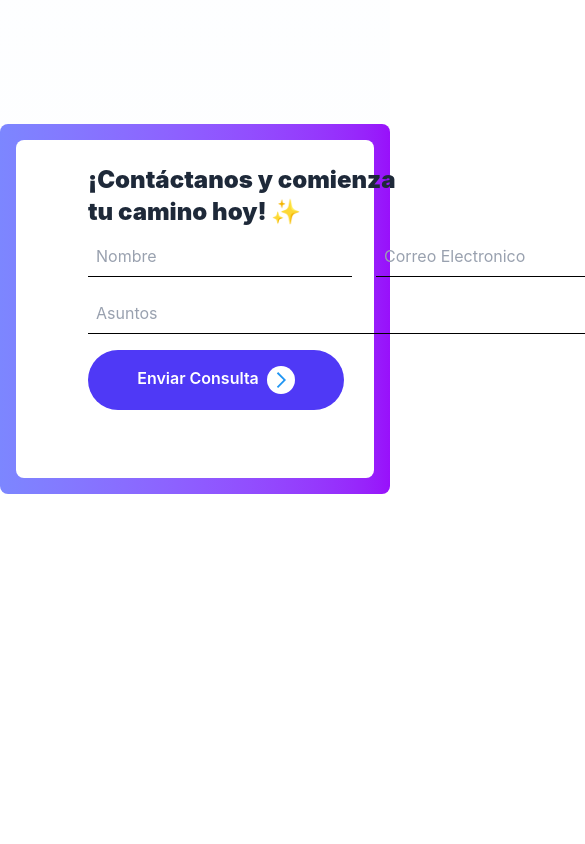
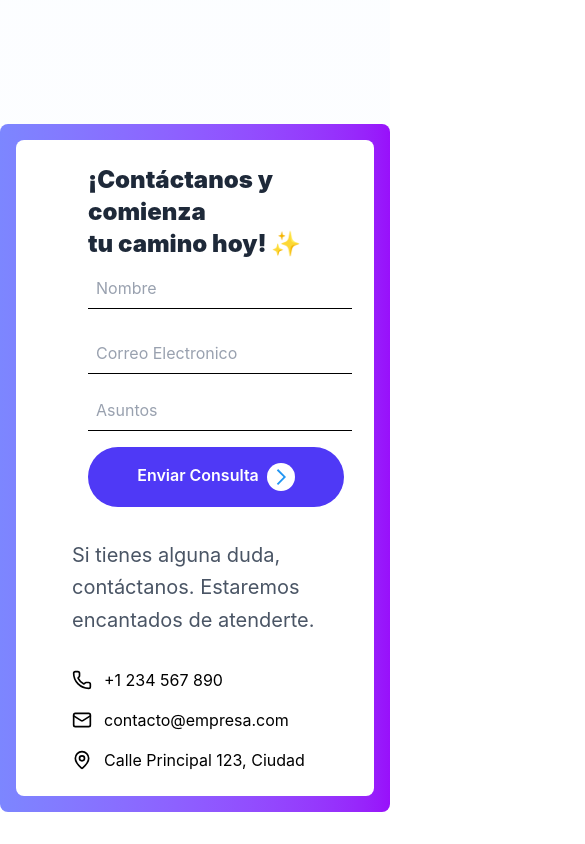
Before and after one commit to EngelFreites/official-english-web, a React (Vite) app: page / in a window 390 px wide. Shown: the part 3482-4326 px from the top of the page, 585 px wide, since content can reach past the window. Before the commit the page ends 4008 px from the top, so only its background shows below. Built offline with nearby package versions, Linux system fonts and the light colour scheme.

Commit message:
fix(email): change structure of email box in the diferents width

```diff
--- a/src/component/Email/Email.jsx
+++ b/src/component/Email/Email.jsx
@@ -57,8 +57,8 @@ export default function Email() {
 
   return (
     <div className="max-w-5xl mx-auto p-4 mb-8 bg-gradient-to-r from-indigo-400 to-purple-600 rounded-lg">
-      <div className="bg-white p-6 rounded-lg">
-        <div className="flex">
+      <div className="bg-white p-6 rounded-lg gap-2 flex">
+        <div className="flex lg:flex-row gap-8 flex-col">
           <div className="flex flex-col">
             <h2 className="text-2xl pl-12 font-black text-gray-800 relative inline-block mb-2 whitespace-pre-line">
               {`¡Contáctanos y comienza\ntu camino hoy! ✨`}
@@ -68,7 +68,7 @@ export default function Email() {
               className="flex flex-col gap-4 pl-12  pr-8 "
               onSubmit={handleSumit}
             >
-              <div className="flex  gap-6">
+              <div className="flex flex-col lg:flex-row  gap-6">
                 <div className="flex flex-col">
                   <input
                     type="text"
@@ -83,7 +83,7 @@ export default function Email() {
                   )}
                 </div>
 
-                <div className="flex flex-col">
+                <div className="flex flex-col ">
                   <input
                     type="text"
                     value={form.email}
@@ -126,7 +126,7 @@ export default function Email() {
             </form>
           </div>
 
-          <div className="pl-8  border-l-2 border-indigo-300 ">
+          <div className="pl-8  lg:border-l-2  border-indigo-300 ">
             <p className="text-xl text-gray-600 mb-8 leading-relaxed">
               Si tienes alguna duda, contáctanos. Estaremos encantados de
               atenderte.
```
